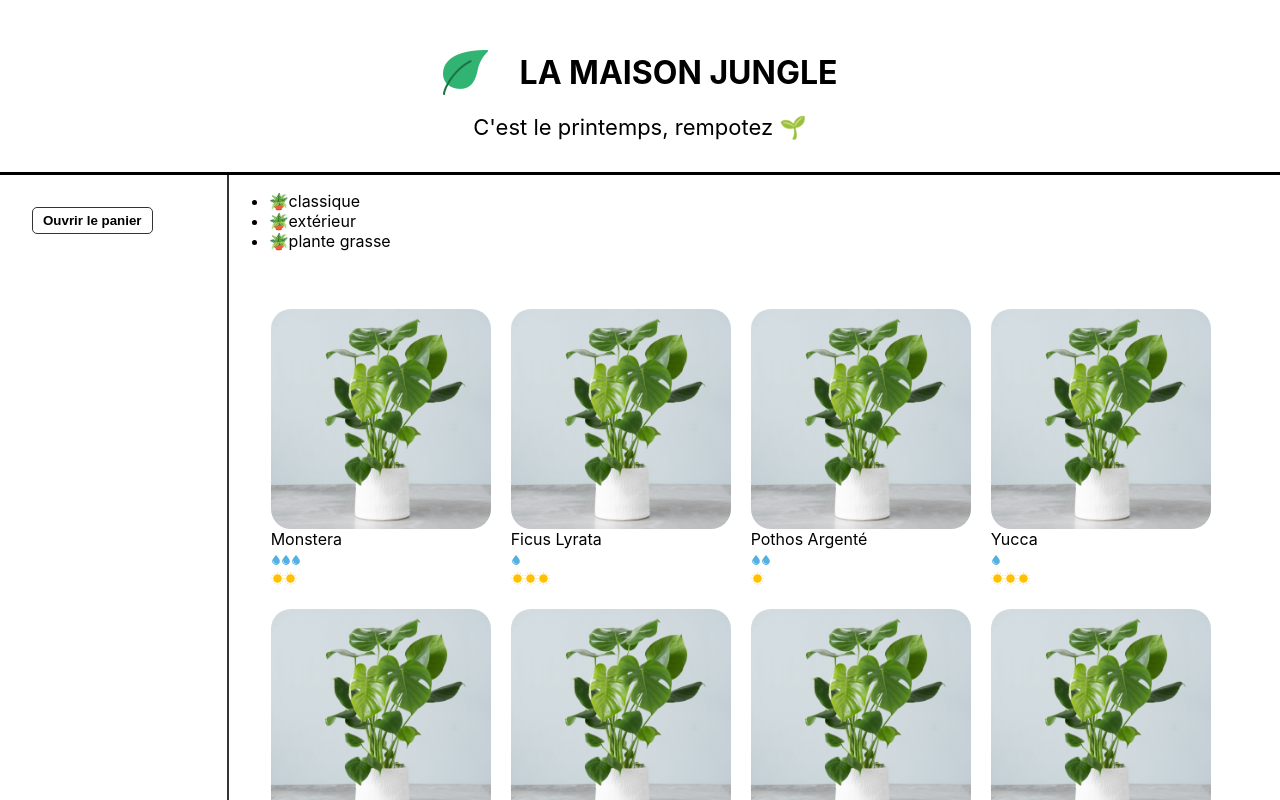
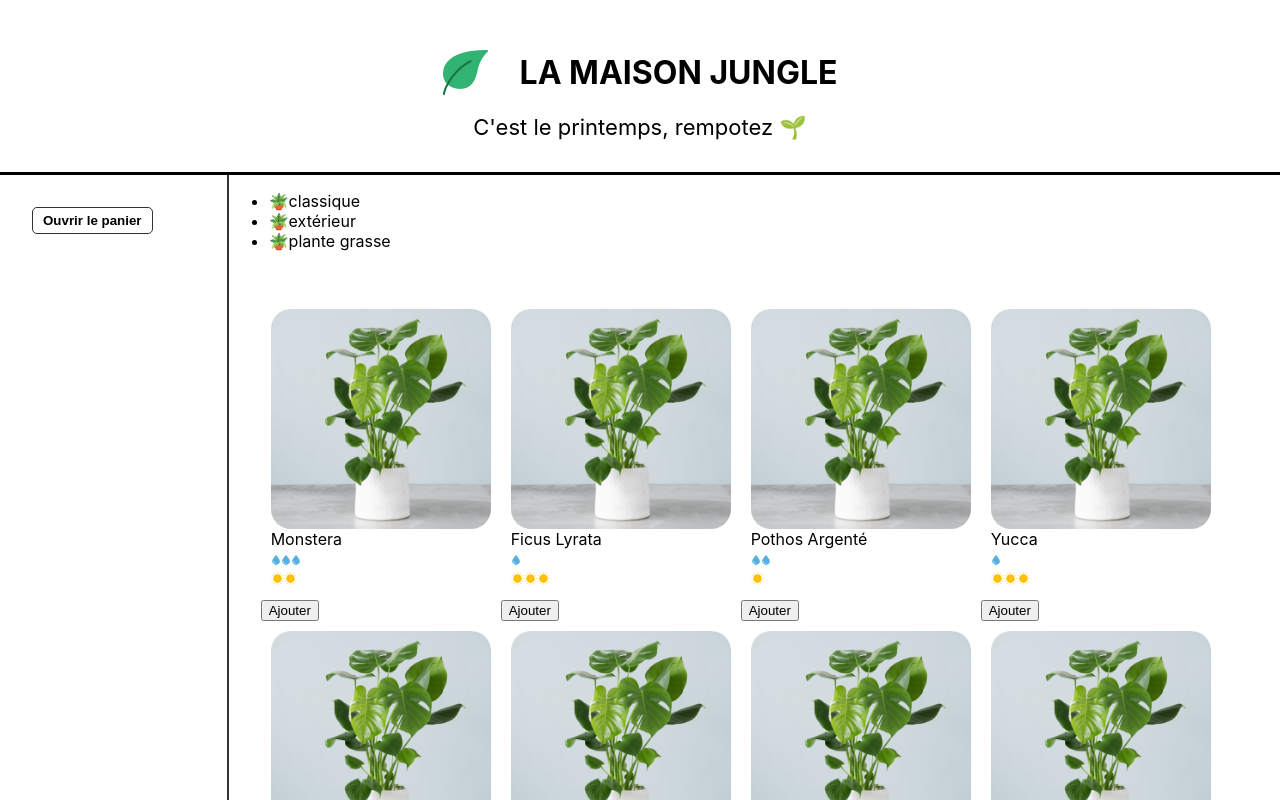
Before and after one commit to ceddevstudent89/la-maison-jungle, a React (Create React App) app: page / in a window 1280 px wide. Shown: the top 800 px of the page. Built offline with nearby package versions, Linux system fonts and the light colour scheme.

Commit message:
Remonter du state (cart) au parent

```diff
--- a/src/components/App.js
+++ b/src/components/App.js
@@ -5,18 +5,23 @@
 import ShoppingList from "./ShoppingList";
 import "../styles/Layout.css";
 
+import { useState } from "react";
+
 function handleSubmit(e) {
   e.preventDefault();
   alert(e.target["my-input"].value);
 }
 
 export default function App() {
+  // j'ai remonte cart dans le parent
+  const [cart, setCart] = useState([]);
   return (
     <div>
       <Banner />
       <div className="lmj-layout-inner">
-        <Cart />
-        <ShoppingList />
+        {/*  je passe cart ainsi que setCart en props : */}
+        <Cart cart={cart} setCart={setCart} />
+        <ShoppingList cart={cart} setCart={setCart} />
       </div>
       <QuestionFom />
       <Footer />
--- a/src/components/Cart.js
+++ b/src/components/Cart.js
@@ -1,12 +1,14 @@
 import { useState } from "react";
 import "../styles/Cart.css";
 
-export default function Cart() {
+// Je récupère les props cart set setCart
+export default function Cart({ cart, setCart }) {
   const monsteraPrice = 8;
   // const ivyPrice = 10;
   // const flowerPrice = 15;
 
-  const [cart, setCart] = useState(0);
+  // Je fais remonter cart au parent App.js
+  // const [cart, setCart] = useState(0);
   const [isOpen, setIsOpen] = useState(false);
 
   return isOpen ? (
@@ -19,7 +21,8 @@
       </button>
       <h2>Panier</h2>
       <div>Monstera : {monsteraPrice}€</div>
-      <button onClick={() => setCart(cart + 1)}>Ajouter</button>
+      {/* Je profite pour supprimer mon bouton "Ajouter */}
+      {/* <button onClick={() => setCart(cart + 1)}>Ajouter</button> */}
       <h3>Total : {monsteraPrice * cart}€</h3>
     </div>
   ) : (
--- a/src/components/ShoppingList.js
+++ b/src/components/ShoppingList.js
@@ -3,7 +3,8 @@
 import CareScale from "./CareScale";
 import PlantItem from "./PlantItem";
 
-export default function ShoppingList() {
+export default function ShoppingList({ cart, setCart }) {
+  // Petite précision : categories nous vient de la partie précédente pour récupérer toutes les catégories uniques de plantes.
   // Création d'un tableau avec les différentes catégories
   const categories = [];
   plantList.forEach((plant) => {
@@ -23,14 +24,11 @@
       </ul>
       <ul className="lmj-plant-list">
         {plantList.map(({ id, cover, name, water, light }) => (
-          <PlantItem
-            key={`${id}-${name}`}
-            id={id}
-            cover={cover}
-            name={name}
-            water={water}
-            light={light}
-          />
+          <div key={id}>
+            <PlantItem cover={cover} name={name} water={water} light={light} />
+            {/* je lui passe setCart. */}
+            <button onClick={() => setCart(cart + 1)}>Ajouter</button>
+          </div>
         ))}
       </ul>
     </div>
```
